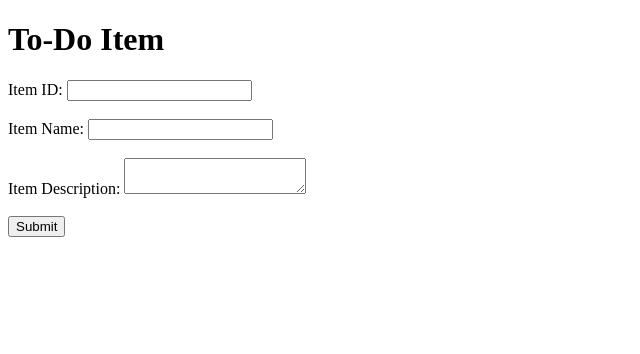
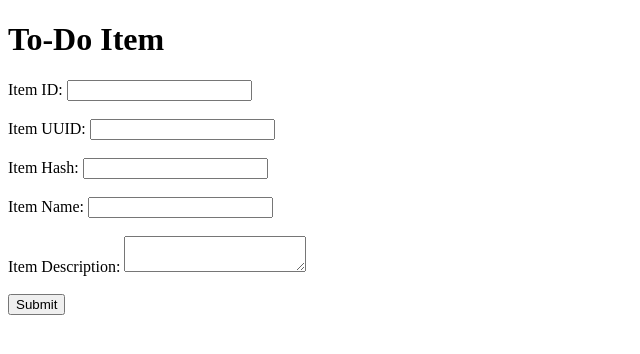
Before and after one commit to timeaged/github_assignment4_task4, a Flask app: page /todo in a window 1280 px wide. Shown: the top 354 px of the page, without its empty margins (0-640 px from the left). Run offline with Flask 3, Linux system fonts and the light colour scheme.

Commit message:
Recommit Item UUID and Hash fields

```diff
--- a/templates/todo.html
+++ b/templates/todo.html
@@ -13,6 +13,16 @@
 
         <label>Item ID:</label>
         <input type="text" name="itemId">
+
+        <br><br>
+
+        <label>Item UUID:</label>
+        <input type="text" name="itemUUID">
+
+        <br><br>
+
+        <label>Item Hash:</label>
+        <input type="text" name="itemHash">
 
         <br><br>
 
```
